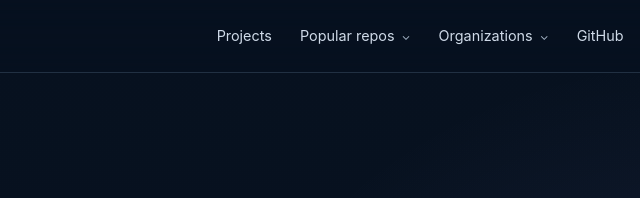
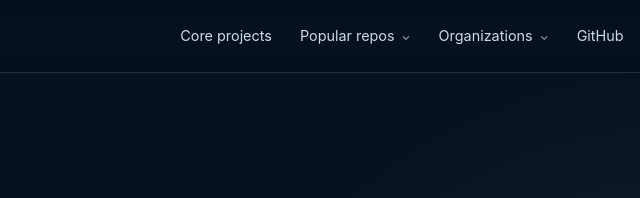
Before and after one commit to ORESoftware/oresoftware.github.io, an Astro site: page / in a window 1280 px wide. Shown: the top 198 px of the page, 453-1093 px from the left. Built offline with nearby package versions, Linux system fonts and the light colour scheme; Astro itself is replaced by a stand-in of ours.

Commit message:
align navigation with core projects

```diff
--- a/src/components/SiteHeader.astro
+++ b/src/components/SiteHeader.astro
@@ -20,7 +20,7 @@ const { repositories, organizations } = Astro.props;
     </a>
 
     <nav class="primary-nav" aria-label="Primary navigation">
-      <a href="#projects">Projects</a>
+      <a href="#projects">Core projects</a>
 
       <details class="nav-menu">
         <summary>Popular repos</summary>
@@ -47,7 +47,7 @@ const { repositories, organizations } = Astro.props;
     <details class="mobile-nav">
       <summary>Menu <span aria-hidden="true">☰</span></summary>
       <nav class="mobile-nav__panel" aria-label="Mobile navigation">
-        <a href="#featured">Popular repositories</a>
+        <a href="#featured">Core projects</a>
         <a href="#organizations">Project organizations</a>
         <a href="https://github.com/ORESoftware" target="_blank" rel="noreferrer">ORESoftware on GitHub <span aria-hidden="true">↗</span></a>
         <a href="https://the1mills.github.io" target="_blank" rel="noreferrer">Alex Mills <span aria-hidden="true">↗</span></a>
```
